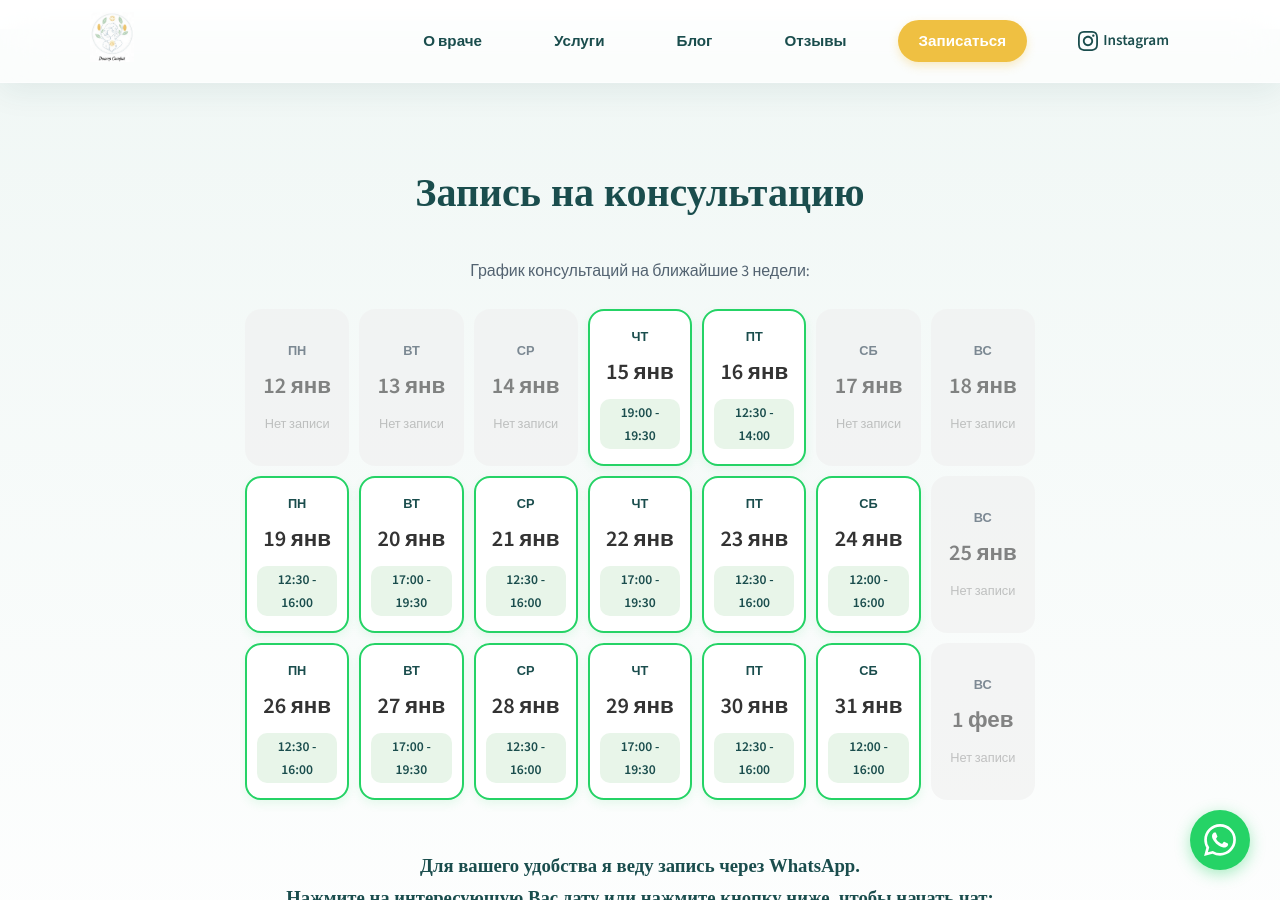
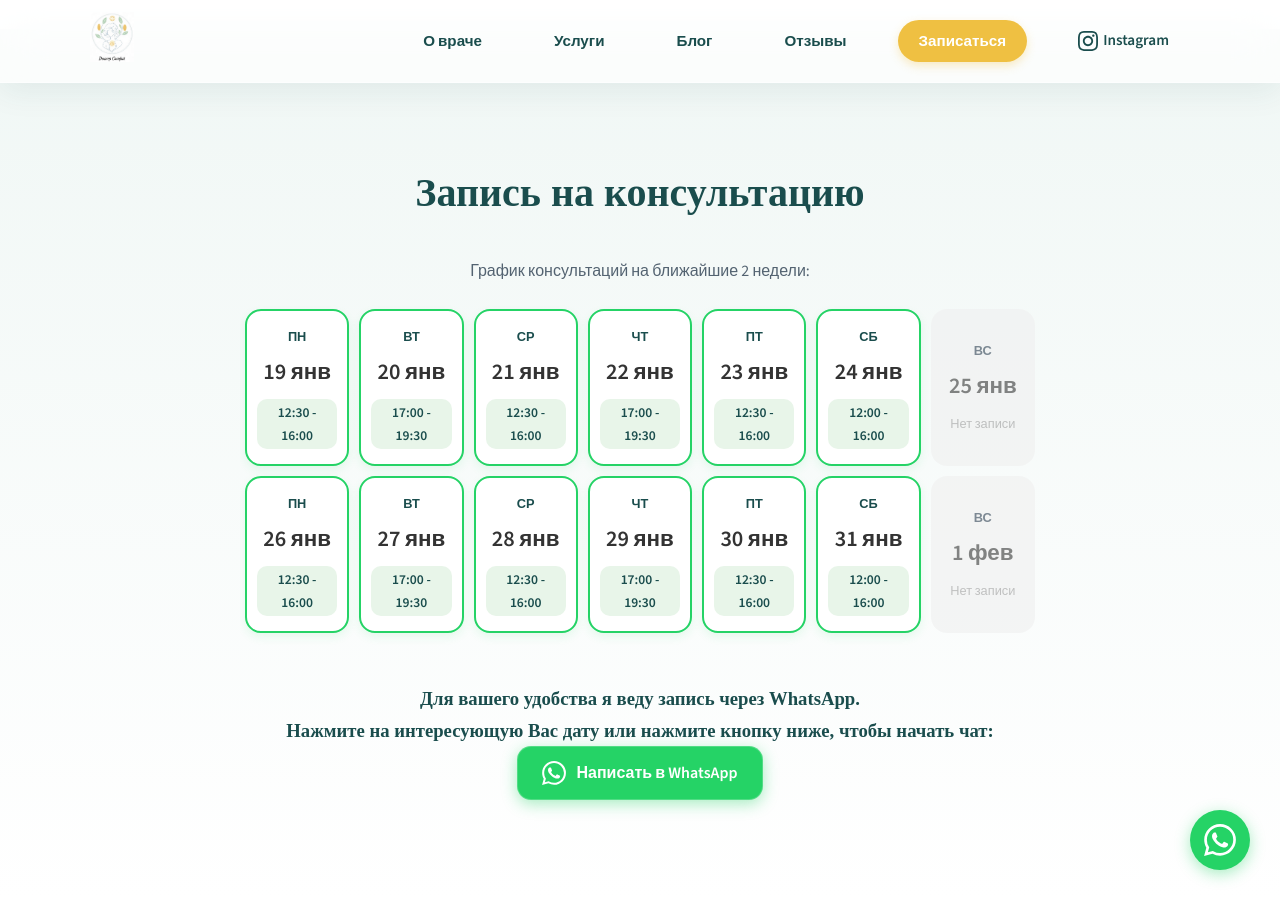
Before and after one commit to gosubv/doctorstafij, a Jekyll site: the page built from index.md, in a window 1280 px wide and 900 px high, scrolled down 6722 px. Built offline with Jekyll 4.4.1, drawn with Linux system fonts in a browser that asks for light colours.

Commit message:
Change booking slots.

```diff
--- a/_data/calendar.yml
+++ b/_data/calendar.yml
@@ -1,24 +1,3 @@
-- date: "2026-01-12"
-  time: ""
-  is_off: true
-- date: "2026-01-13"
-  time: "18:00 - 19:30"
-  is_off: true
-- date: "2026-01-14"
-  time: "13:00 - 14:00"
-  is_off: true
-- date: "2026-01-15"
-  time: "19:00 - 19:30"
-  is_off: false
-- date: "2026-01-16"
-  time: "12:30 - 14:00"
-  is_off: false
-- date: "2026-01-17"
-  time: ""
-  is_off: true
-- date: "2026-01-18"
-  time: ""
-  is_off: true
 - date: "2026-01-19"
   time: "12:30 - 16:00"
   is_off: false
--- a/index.md
+++ b/index.md
@@ -195,7 +195,7 @@ title: Доктор Стафий | Эндокринолог-нутрициоло
             <h2 class="booking-title">Запись на консультацию</h2>
 
             <div class="calendar-container">
-                <p style="margin-bottom: 15px; opacity: 0.8;">График консультаций на ближайшие 3 недели:</p>
+                <p style="margin-bottom: 15px; opacity: 0.8;">График консультаций на ближайшие 2 недели:</p>
 
                 <div id="calendar-ribbon" class="calendar-ribbon">
                     {% assign calendar_items = site.data.calendar %}
```
